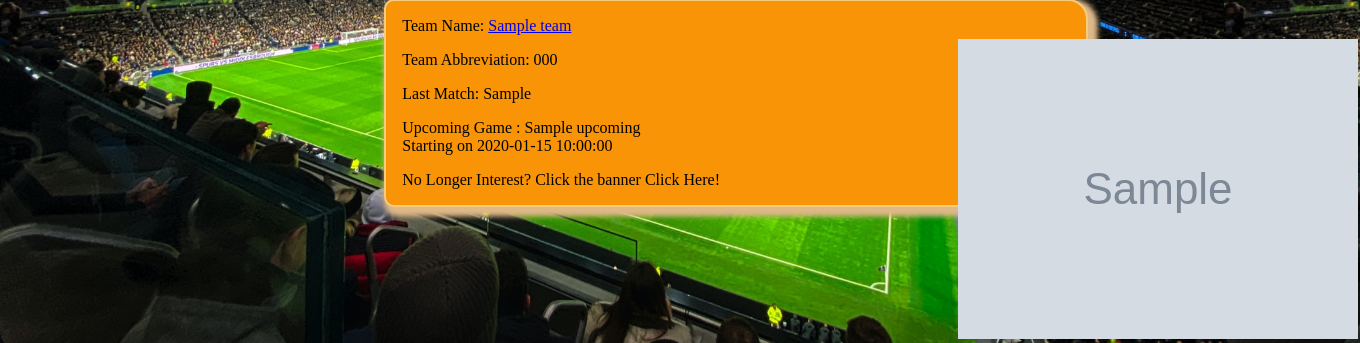
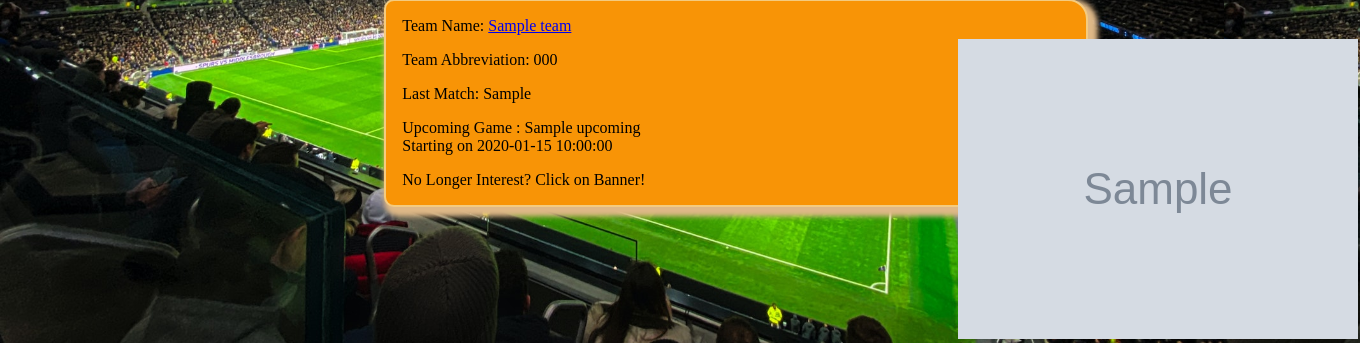
Before and after one commit to Carlosalvarez1997/E.P.L-Tracker, a Flask app: template flask_app/templates/index.html in a window 1360 px wide. Shown: the part 537-880 px from the top of the page. Run offline with Flask 3, Linux system fonts and the light colour scheme; the template is opened without the code that fills it: most values are stand-ins (such as "Sample title", 1, 10 or a date in 2020); grey boxes marked "Sample" are stand-in pictures.

Commit message:
Update some HTML

```diff
--- a/flask_app/controllers/users.py
+++ b/flask_app/controllers/users.py
@@ -44,6 +44,7 @@ def index():
         if request.method == 'POST':
             team.Team.get_team(request.form)
         all_teams = team.Team.get_all_teams_with_user()
+        # all_teams = user.User.get_all_teams_by_user_id()
         team.Team.refresh_data()
         return render_template('index.html', all_teams = all_teams)
 
--- a/flask_app/templates/index.html
+++ b/flask_app/templates/index.html
@@ -53,7 +53,7 @@
                 <p class = "info">Team Abbreviation: {{team.short_code}}</p>
                 <p class = "info">Last Match: {{team.last_played}}</p>
                 <p class = "info">Upcoming Game : {{team.upcoming}}<br> Starting on {{team.starting_at}}</p>
-                <p class = "info">No Longer Interest? Click the banner Click Here!</a></p>
+                <p class = "info">No Longer Interest? Click on Banner!</a></p>
             </div>
             <div class="teamimg"><a href="/delete/{{team.id}}"><img  src="{{team.image}}" alt="Image of Team"></a></div>
             </div>
```
Also changed, not shown: flask_app/models/user.py (+15 -0 lines).
